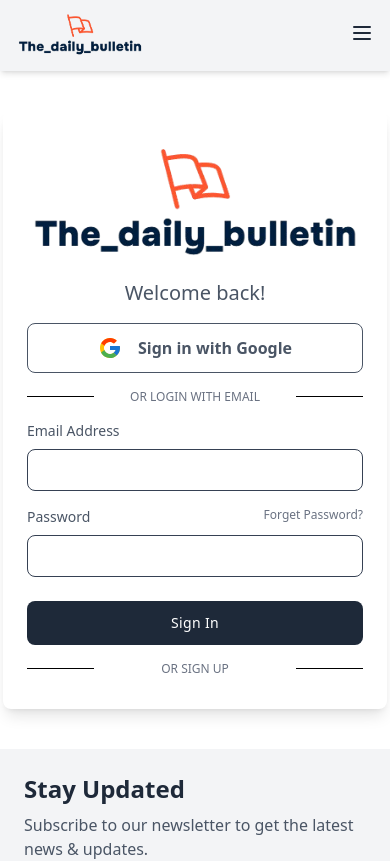
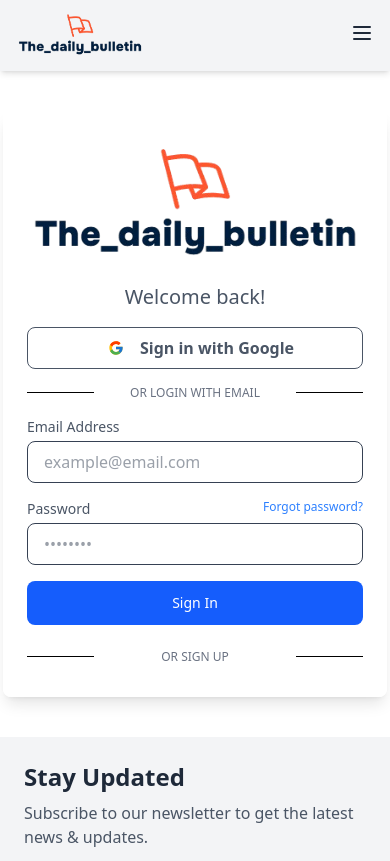
Before and after one commit to sanjidaRimi023/the-dailybulletin-client, a React (Vite) app: page /login in a window 390 px wide. Shown: the top 861 px of the page. Built offline with nearby package versions, Linux system fonts and the light colour scheme.

Commit message:
implement firebase and hide firebase keys

```diff
--- a/package.json
+++ b/package.json
@@ -12,9 +12,11 @@
   "dependencies": {
     "@tailwindcss/vite": "^4.1.11",
     "clsx": "^2.1.1",
+    "firebase": "^11.10.0",
     "motion": "^12.23.3",
     "react": "^19.1.0",
     "react-dom": "^19.1.0",
+    "react-hook-form": "^7.60.0",
     "react-icons": "^5.5.0",
     "react-router": "^7.6.3",
     "tailwind-merge": "^3.3.1",
--- a/src/Pages/Auth/Login.jsx
+++ b/src/Pages/Auth/Login.jsx
@@ -1,132 +1,152 @@
 import React from "react";
+import { useForm } from "react-hook-form";
 import { Link } from "react-router";
-import logo from "../../assets/logoimage-removebg-preview.png"
-import sideImage from "../../assets/newspaper-background-concept.jpg"
+import logo from "../../assets/logoimage-removebg-preview.png";
+import sideImage from "../../assets/newspaper-background-concept.jpg";
+import { FcGoogle } from "react-icons/fc";
+
 const Login = () => {
+  const {
+    register,
+    handleSubmit,
+    formState: { errors },
+  } = useForm();
+
+  const onSubmit = (data) => {
+    console.log("Login data:", data);
+    // Handle actual login logic (Firebase/Auth API)
+  };
+
   return (
-    <>
-      <div className="flex w-full max-w-sm mx-auto overflow-hidden bg-white rounded-lg shadow-lg dark:bg-gray-800 lg:max-w-4xl my-10">
+    <div className="flex w-full max-w-sm mx-auto overflow-hidden rounded-lg shadow-lg lg:max-w-4xl my-10 bg-white/90 dark:bg-gray-800/90shadow-xl backdrop-blur-md transition-all duration-300 hover:ring-4 hover:ring-blue-500/50 hover:shadow-blue-500/30">
+
       <div
         className="hidden bg-cover lg:block lg:w-1/2"
         style={{
-            backgroundImage:
-              `url(${sideImage})`,
+          backgroundImage: `url(${sideImage})`,
         }}
       ></div>
 
+
       <div className="w-full px-6 py-8 md:px-8 lg:w-1/2">
-          <div className="flex justify-center mx-auto">
-            <img
-              className="w-auto"
-              src={logo}
-              alt=""
-            />
+
+        <div className="flex justify-center mx-auto mb-4">
+          <img className="w-auto" src={logo} alt="Logo" />
         </div>
 
-          <p className="mt-3 text-xl text-center text-gray-600 dark:text-gray-200">
+        <p className="text-xl text-center text-gray-600 dark:text-gray-200 mb-4">
           Welcome back!
         </p>
 
-          <a
-            href="#"
-            className="flex items-center justify-center mt-4 text-gray-600 transition-colors duration-300 transform border rounded-lg dark:border-gray-700 dark:text-gray-200 hover:bg-gray-50 dark:hover:bg-gray-600"
+
+        <button
+          className="flex items-center justify-center w-full px-4 py-2 mb-4 text-gray-600 transition-colors duration-300 transform border rounded-lg dark:border-gray-700 dark:text-gray-200 hover:bg-gray-100 dark:hover:bg-gray-600"
         >
-            <div className="px-2 py-2">
-              <svg className="w-6 h-6" viewBox="0 0 40 40">
-                <path
-                  d="M36.3425 16.7358H35V16.6667H20V23.3333H29.4192C28.045 27.2142 24.3525 30 20 30C14.4775 30 10 25.5225 10 20C10 14.4775 14.4775 9.99999 20 9.99999C22.5492 9.99999 24.8683 10.9617 26.6342 12.5325L31.3483 7.81833C28.3717 5.04416 24.39 3.33333 20 3.33333C10.7958 3.33333 3.33335 10.7958 3.33335 20C3.33335 29.2042 10.7958 36.6667 20 36.6667C29.2042 36.6667 36.6667 29.2042 36.6667 20C36.6667 18.8825 36.5517 17.7917 36.3425 16.7358Z"
-                  fill="#FFC107"
-                />
-                <path
-                  d="M5.25497 12.2425L10.7308 16.2583C12.2125 12.59 15.8008 9.99999 20 9.99999C22.5491 9.99999 24.8683 10.9617 26.6341 12.5325L31.3483 7.81833C28.3716 5.04416 24.39 3.33333 20 3.33333C13.5983 3.33333 8.04663 6.94749 5.25497 12.2425Z"
-                  fill="#FF3D00"
-                />
-                <path
-                  d="M20 36.6667C24.305 36.6667 28.2167 35.0192 31.1742 32.34L26.0159 27.975C24.3425 29.2425 22.2625 30 20 30C15.665 30 11.9842 27.2359 10.5975 23.3784L5.16254 27.5659C7.92087 32.9634 13.5225 36.6667 20 36.6667Z"
-                  fill="#4CAF50"
-                />
-                <path
-                  d="M36.3425 16.7358H35V16.6667H20V23.3333H29.4192C28.7592 25.1975 27.56 26.805 26.0133 27.9758C26.0142 27.975 26.015 27.975 26.0158 27.9742L31.1742 32.3392C30.8092 32.6708 36.6667 28.3333 36.6667 20C36.6667 18.8825 36.5517 17.7917 36.3425 16.7358Z"
-                  fill="#1976D2"
-                />
-              </svg>
+            <span className="mx-3 w-5">
+                      <FcGoogle/>
+                    </span>
+          <span className="font-bold">Sign in with Google</span>
+        </button>
+
+
+        <div className="flex items-center justify-between my-4">
+          <span className="w-1/5 border-b dark:border-gray-600 lg:w-1/4"></span>
+          <span className="text-xs text-center text-gray-500 uppercase dark:text-gray-400">
+            or login with email
+          </span>
+          <span className="w-1/5 border-b dark:border-gray-600 lg:w-1/4"></span>
         </div>
 
-            <span className="px-2 py-3 font-bold text-center">
-              Sign in with Google
-            </span>
-          </a>
 
-          <div className="flex items-center justify-between mt-4">
-            <span className="w-1/5 border-b dark:border-gray-600 lg:w-1/4"></span>
+        <form onSubmit={handleSubmit(onSubmit)} className="space-y-4">
 
-            <Link
-
-              className="text-xs text-center text-gray-500 uppercase dark:text-gray-400 hover:underline"
-            >
-              or login with email
-            </Link>
-
-            <span className="w-1/5 border-b dark:border-blue-300 lg:w-1/4"></span>
-          </div>
-
-          <div className="mt-4">
+          <div>
             <label
-              className="block mb-2 text-sm font-medium text-gray-600 dark:text-gray-200"
-              for="LoggingEmailAddress"
+              htmlFor="email"
+              className="block mb-1 text-sm text-gray-600 dark:text-gray-200"
             >
               Email Address
             </label>
             <input
-              id="LoggingEmailAddress"
-              className="block w-full px-4 py-2 text-gray-700 bg-white border rounded-lg dark:bg-gray-800 dark:text-gray-300 dark:border-gray-600 focus:border-blue-400 focus:ring-opacity-40 dark:focus:border-blue-300 focus:outline-none focus:ring focus:ring-blue-300"
+              id="email"
               type="email"
+              {...register("email", {
+                required: "Email is required",
+                pattern: {
+                  value: /^\S+@\S+$/i,
+                  message: "Invalid email address",
+                },
+              })}
+              className="w-full px-4 py-2 text-gray-700 bg-white border rounded-lg dark:bg-gray-800 dark:text-gray-300 dark:border-gray-600 focus:outline-none focus:ring focus:ring-blue-300"
+              placeholder="example@email.com"
             />
+            {errors.email && (
+              <p className="text-red-500 text-sm mt-1">
+                {errors.email.message}
+              </p>
+            )}
           </div>
 
-          <div className="mt-4">
+
+          <div>
             <div className="flex justify-between">
               <label
-                className="block mb-2 text-sm font-medium text-gray-600 dark:text-gray-200"
-                for="loggingPassword"
+                htmlFor="password"
+                className="text-sm text-gray-600 dark:text-gray-200"
               >
                 Password
               </label>
-              <a
-                href="#"
-                className="text-xs text-gray-500 dark:text-gray-300 hover:underline"
+              <Link
+                to="/reset-password"
+                className="text-xs text-blue-500 hover:underline dark:text-blue-400"
               >
-                Forget Password?
-              </a>
+                Forgot password?
+              </Link>
+            </div>
+            <input
+              id="password"
+              type="password"
+              {...register("password", {
+                required: "Password is required",
+                minLength: {
+                  value: 6,
+                  message: "Password must be at least 6 characters",
+                },
+              })}
+              className="w-full px-4 py-2 mt-1 text-gray-700 bg-white border rounded-lg dark:bg-gray-800 dark:text-gray-300 dark:border-gray-600 focus:outline-none focus:ring focus:ring-blue-300"
+              placeholder="••••••••"
+            />
+            {errors.password && (
+              <p className="text-red-500 text-sm mt-1">
+                {errors.password.message}
+              </p>
+            )}
           </div>
 
-            <input
-              id="loggingPassword"
-              className="block w-full px-4 py-2 text-gray-700 bg-white border rounded-lg dark:bg-gray-800 dark:text-gray-300 dark:border-gray-600 focus:border-blue-400 focus:ring-opacity-40 dark:focus:border-blue-300 focus:outline-none focus:ring focus:ring-blue-300"
-              type="password"
-            />
-          </div>
 
-          <div className="mt-6">
-            <button className="w-full px-6 py-3 text-sm font-medium tracking-wide text-white capitalize transition-colors duration-300 transform bg-gray-800 rounded-lg hover:bg-gray-700 focus:outline-none focus:ring focus:ring-gray-300 focus:ring-opacity-50">
+          <div>
+            <button
+              type="submit"
+              className="w-full px-6 py-3 text-sm font-medium text-white capitalize transition-colors duration-300 transform bg-blue-600 rounded-lg hover:bg-blue-500 focus:outline-none focus:ring focus:ring-blue-300"
+            >
               Sign In
             </button>
           </div>
+        </form>
 
-          <div className="flex items-center justify-between mt-4">
+
+        <div className="flex items-center justify-between mt-6">
           <span className="w-1/5 border-b dark:border-gray-600 md:w-1/4"></span>
-
           <Link
+            to="/register"
             className="text-xs text-gray-500 uppercase dark:text-gray-400 hover:underline"
           >
             or sign up
           </Link>
-
           <span className="w-1/5 border-b dark:border-gray-600 md:w-1/4"></span>
         </div>
       </div>
     </div>
-    </>
   );
 };
 
--- a/src/Pages/Auth/Register.jsx
+++ b/src/Pages/Auth/Register.jsx
@@ -1,12 +1,146 @@
-import React from 'react';
+import React, { useState } from "react";
+import { useForm } from "react-hook-form";
+import logo from "../../assets/logoimage-removebg-preview.png";
+import { FaCameraRetro, FaUser } from "react-icons/fa";
+import { MdEmail } from "react-icons/md";
+import { RiLockPasswordFill } from "react-icons/ri";
+import sideImage from "../../assets/newspaper-background-concept.jpg";
 
 const Register = () => {
-    return (
-        <div>
-            register page
+  const {
+    register,
+    handleSubmit,
+    formState: { errors },
+  } = useForm();
 
+  const [imagePreview, setImagePreview] = useState(null);
+
+
+  const onSubmit = (data) => {
+    console.log("Form Data:", data);
+  };
+
+  const handleImageChange = (e) => {
+    const file = e.target.files[0];
+    if (file) {
+      setImagePreview(URL.createObjectURL(file));
+    }
+  };
+
+  return (
+      <section className="bg-white dark:bg-gray-900 min-h-screen flex items-center justify-center px-6"  style={{ backgroundImage: `url(${sideImage})` }}>
+
+      <form
+        onSubmit={handleSubmit(onSubmit)}
+        className="w-full max-w-md bg-white dark:bg-gray-800 p-6 rounded-lg shadow-md"
+      >
+        {/* Logo */}
+        <div className="flex justify-center mb-6">
+          <img src={logo} alt="Logo" />
         </div>
-    );
+
+        {/* Username */}
+        <div className="mb-4 relative">
+          <input
+            {...register("username", { required: "Username is required" })}
+            type="text"
+            placeholder="Username"
+            className="w-full py-3 px-4 pl-11 bg-white dark:bg-gray-900 text-gray-700 dark:text-gray-200 border rounded-lg dark:border-gray-600 focus:outline-none focus:ring-2 focus:ring-blue-400"
+          />
+          <span className="absolute top-4 left-3 text-gray-400">
+            <FaUser />
+          </span>
+          {errors.username && (
+            <p className="text-red-500 text-sm mt-1">{errors.username.message}</p>
+          )}
+        </div>
+
+        {/* Profile Image Upload */}
+        <label
+          htmlFor="profilePhoto"
+          className="flex items-center justify-center px-4 py-3 mb-4 text-center bg-white border-2 border-dashed rounded-lg cursor-pointer dark:border-gray-600 dark:bg-gray-900"
+        >
+                  <span className="text-gray-400 mr-2">
+                      <FaCameraRetro />
+          </span>
+          <span className="text-gray-400">Upload Profile Photo</span>
+          <input
+            {...register("profilePhoto")}
+            id="profilePhoto"
+            type="file"
+            className="hidden"
+            onChange={handleImageChange}
+          />
+        </label>
+        {imagePreview && (
+          <div className="mb-4">
+            <img
+              src={imagePreview}
+              alt="Preview"
+              className="w-full h-30 object-cover mx-auto"
+            />
+          </div>
+        )}
+
+        {/* Email */}
+        <div className="mb-4 relative">
+          <input
+            {...register("email", {
+              required: "Email is required",
+              pattern: {
+                value: /^\S+@\S+$/i,
+                message: "Invalid email address",
+              },
+            })}
+            type="email"
+            placeholder="Email address"
+            className="w-full py-3 px-4 pl-11 bg-white dark:bg-gray-900 text-gray-700 dark:text-gray-200 border rounded-lg dark:border-gray-600 focus:outline-none focus:ring-2 focus:ring-blue-400"
+          />
+                  <span className="absolute top-4 left-3 text-gray-400">
+                      <MdEmail />
+          </span>
+          {errors.email && (
+            <p className="text-red-500 text-sm mt-1">{errors.email.message}</p>
+          )}
+        </div>
+
+        {/* Password */}
+        <div className="mb-4 relative">
+          <input
+            {...register("password", {
+              required: "Password is required",
+              minLength: {
+                value: 6,
+                message: "Password must be at least 6 characters",
+              },
+            })}
+            type="password"
+            placeholder="Password"
+            className="w-full py-3 px-4 pl-11 bg-white dark:bg-gray-900 text-gray-700 dark:text-gray-200 border rounded-lg dark:border-gray-600 focus:outline-none focus:ring-2 focus:ring-blue-400"
+          />
+          <span className="absolute top-3 left-3 text-gray-400"><RiLockPasswordFill /></span>
+          {errors.password && (
+            <p className="text-red-500 text-sm mt-1">{errors.password.message}</p>
+          )}
+        </div>
+
+
+
+        {/* Submit Button */}
+        <button
+          type="submit"
+          className="w-full py-3 px-6 text-sm font-medium text-white bg-blue-600 rounded-lg hover:bg-blue-500 transition"
+        >
+          Sign Up
+        </button>
+
+        {/* Login Redirect */}
+        <p className="mt-4 text-center text-sm text-blue-500 dark:text-blue-400">
+          Already have an account? <a href="#" className="underline">Log in</a>
+        </p>
+      </form>
+    </section>
+  );
 };
 
 export default Register;
```
Also changed, not shown: src/Components/Shared/Navbar.jsx (+9 -6 lines), src/Firebase/firebase.config.js (added, +15 -0 lines), src/Utils/Utils.jsx (renamed from Utils/Utils.jsx), 1 other file (tests, documents, lock files or other folders). Lines whose indentation alone changed are shown as unchanged.
